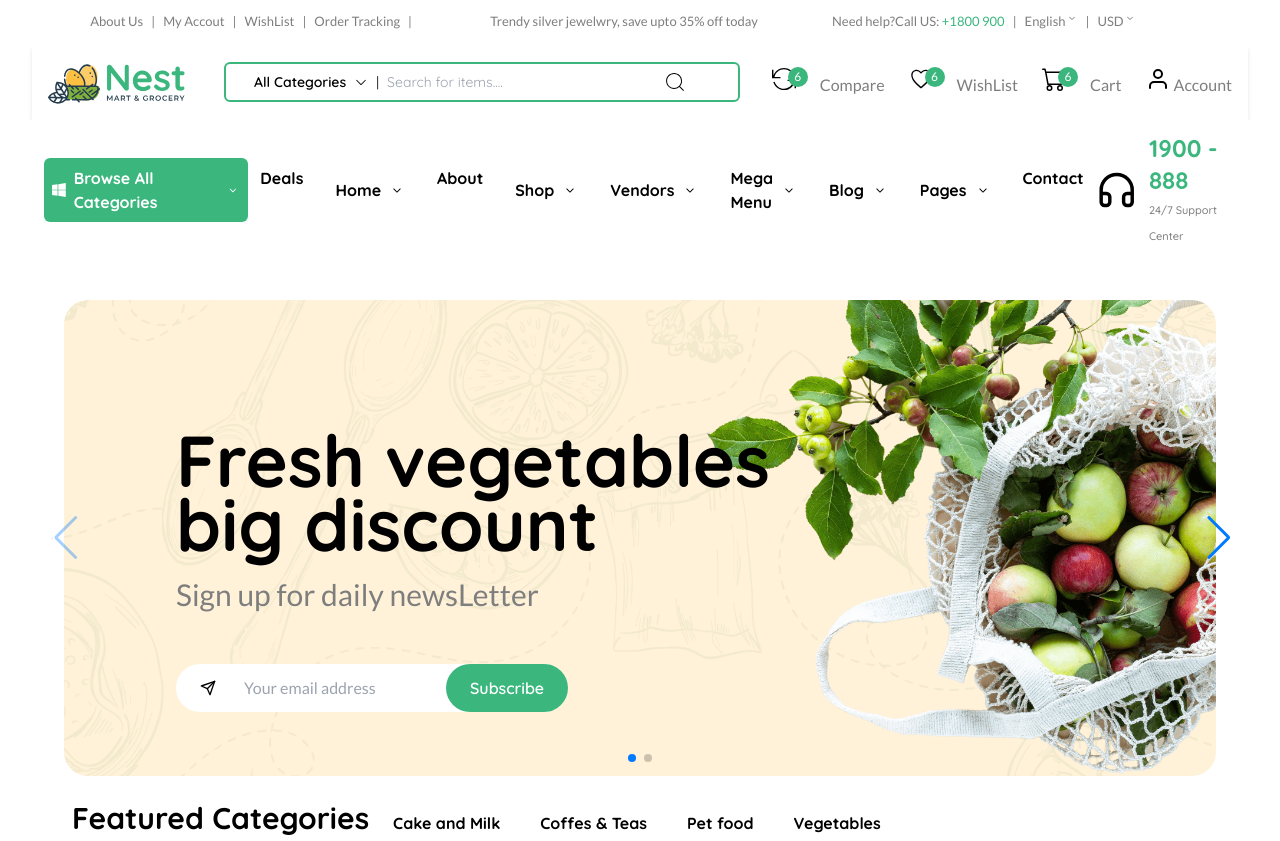
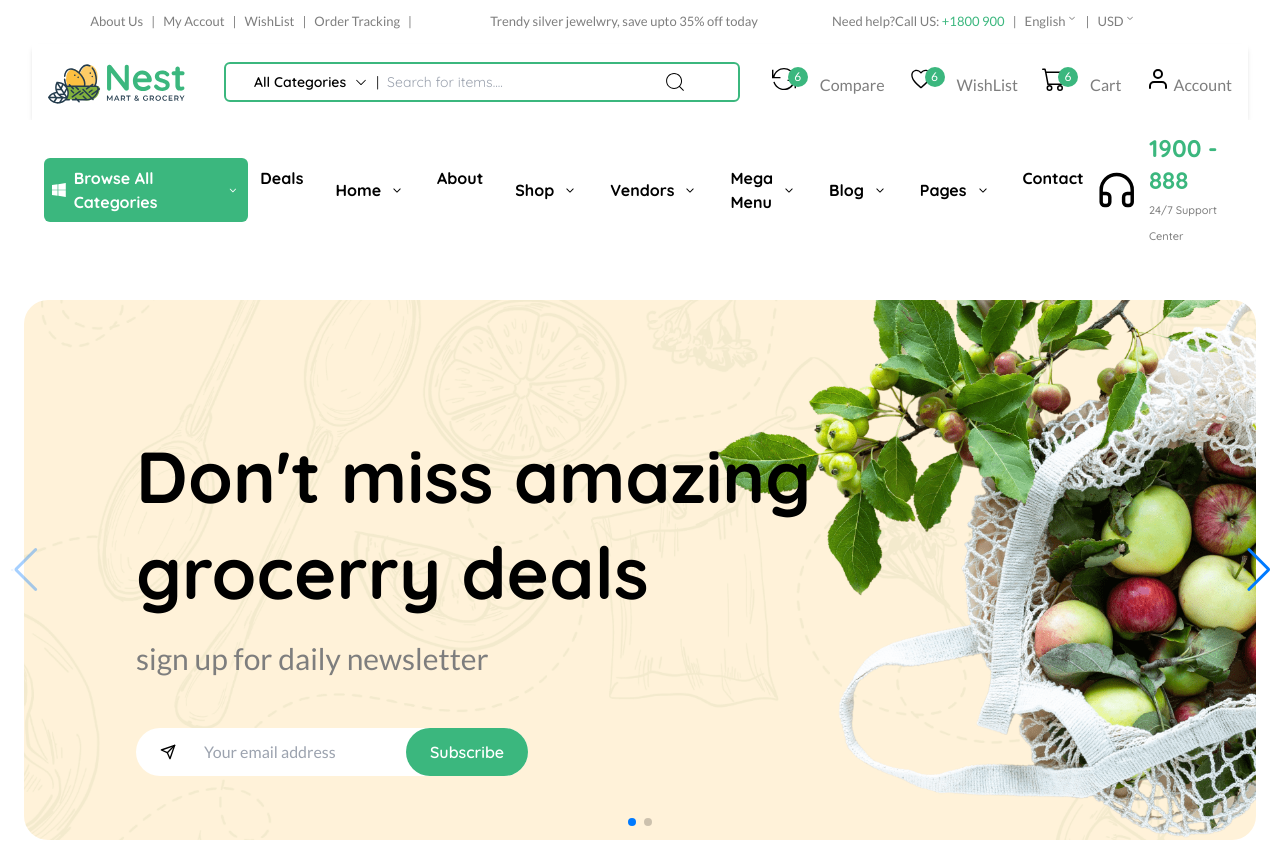
Before and after one commit to Abdul-Hafeez5/E-Commerce-Website-clone, a React (Create React App) app: page / in a window 1280 px wide. Shown: the top 841 px of the page. Built offline with nearby package versions, Linux system fonts and the light colour scheme.

Commit message:
customizing the swiper js styles

```diff
--- a/src/App.js
+++ b/src/App.js
@@ -1,13 +1,13 @@
 import Categories from "./containers/Categories";
-import HeroSec from "./components/HeroSec";
 import Banners from "./containers/Banners";
 import Header from "./containers/Header";
+import HeroSlider from "./components/sliders/HeroSlider";
 
 function App() {
   return (
     <div>
       <Header />
-      <HeroSec />
+      <HeroSlider />
       <Categories />
       <Banners />
     </div>
--- a/src/components/HeroSec.jsx
+++ b/src/components/HeroSec.jsx
@@ -1,38 +1,22 @@
 import React from "react";
-import "swiper/css";
-import "swiper/css/navigation";
-import "swiper/css/pagination";
-// import { FiChevronLeft, FiChevronRight } from "react-icons/fi";
-import { LiaLessThanSolid } from "react-icons/lia";
-import { LiaGreaterThanSolid } from "react-icons/lia";
+import { FiSend } from "react-icons/fi";
 
-import { Swiper, SwiperSlide } from "swiper/react";
-import { Navigation, Pagination } from "swiper/modules";
-import { FiSend } from "react-icons/fi";
-import "./herosec.css";
-const HeroSec = () => {
+const HeroSec = ({ img, heading, subHeading }) => {
   return (
-    <div className="mt-10 lg:px-10">
-      <Swiper
-        navigation={{
-          prevEl: ".swiper-button-prev ",
-          nextEl: ".swiper-button-next",
+    <div className="mx-6">
+      <div
+        className="w-full h-full py-16 rounded-3xl lg:pl-20"
+        style={{
+          backgroundImage: `url('${img}')`,
+          backgroundSize: "cover",
+          backgroundPosition: "center",
         }}
-        modules={[Navigation, Pagination]}
-        className=""
-        pagination={{ clickable: true }}
       >
-        <SwiperSlide>
-          <div className="mx-6">
-            <div className="swiper-button-prev">
-              <LiaLessThanSolid className=" hover:text-gray-700" />
-            </div>
-            <div className="py-16 background-container rounded-3xl lg:pl-20">
-              <h1 className="pt-16 pl-8 text-3xl font-bold xs:text-[46px] xs:leading-[46px] xs:pr-64 sm:leading-[64px] lg:text-[64px] lg:pr-96 xl:text-[72px] font-quickSand ">
-                Fresh vegetables big discount
+        <h1 className="pt-16 pl-8 text-3xl font-bold xs:text-[46px] xs:leading-[46px] xs:pr-64 sm:leading-[64px] lg:text-[64px] lg:leading-[72px] lg:pr-96 xl:text-[72px] xl:leading-[96px] font-quickSand ">
+          {heading}
         </h1>
         <p className="text-base pl-8 font-lato  text-[#7E7E7E] my-2 xs:my-5 xs:text-2xl md:text-3xl">
-                Sign up for daily newsLetter
+          {subHeading}
         </p>
         <div className="inline-flex items-center mt-8 ml-2 bg-white xs:pl-4 xs:ml-8 rounded-3xl">
           <FiSend className="mx-2 sm:mr-4" />
@@ -44,43 +28,8 @@ const HeroSec = () => {
           <button className="bg-[#3bb77e] font-quickSand font-semibold hover:bg-[#47c98c] rounded-3xl py-3 px-2 xs:px-6 text-white">
             Subscribe
           </button>
-                <div className="swiper-button-next">
-                  <LiaGreaterThanSolid className="text-gray-500 cursor-pointer hover:text-gray-700" />
         </div>
       </div>
-            </div>
-          </div>
-        </SwiperSlide>
-        <SwiperSlide>
-          <div className="mx-6">
-            <div className="swiper-button-prev">
-              <LiaLessThanSolid className="w-10 h-10 text-black cursor-pointer hover:text-gray-700" />
-            </div>
-            <div className="py-16 bg-container rounded-3xl lg:pl-20">
-              <h1 className="pt-16 pl-8 text-3xl font-bold xs:text-[46px] xs:leading-[46px] xs:pr-64 sm:leading-[64px] lg:text-[64px] lg:pr-96 xl:text-[72px] font-quickSand ">
-                Fresh vegetables big discount
-              </h1>
-              <p className="text-base pl-8 font-lato  text-[#7E7E7E] my-2 xs:my-5 xs:text-2xl md:text-3xl">
-                Sign up for daily newsLetter
-              </p>
-              <div className="inline-flex items-center mt-8 ml-2 bg-white xs:pl-4 xs:ml-8 rounded-3xl">
-                <FiSend />
-                <input
-                  type="text"
-                  className="mr-2 border-none font-lato text-[#7E7E7E]  xs:p-3 "
-                  placeholder="Your email address"
-                />
-                <button className="bg-[#3bb77e] font-quickSand font-semibold hover:bg-[#47c98c] rounded-3xl py-3 px-2 xs:px-6 text-white">
-                  Subscribe
-                </button>
-                <div className="swiper-button-next">
-                  <LiaGreaterThanSolid className="text-gray-500 cursor-pointer hover:text-gray-700" />
-                </div>
-              </div>
-            </div>
-          </div>
-        </SwiperSlide>
-      </Swiper>
     </div>
   );
 };
--- a/src/components/herosec.css
+++ /dev/null
@@ -1,14 +0,0 @@
-.background-container {
-  background-image: url("../assets/HeroSlider/slider-1.png");
-  background-size: cover;
-  background-position: center;
-  width: 100%;
-  height: 100%;
-}
-.bg-container {
-  background-image: url("../assets/HeroSlider/slider-2.png");
-  background-size: cover;
-  background-position: center;
-  width: 100%;
-  height: 100%;
-}
--- /dev/null
+++ b/src/components/sliders/HeroSlider.jsx
@@ -0,0 +1,52 @@
+import React from "react";
+import "swiper/css";
+import "swiper/css/navigation";
+import "swiper/css/pagination";
+import { Swiper, SwiperSlide } from "swiper/react";
+import { Navigation, Pagination } from "swiper/modules";
+import { LiaLessThanSolid } from "react-icons/lia";
+import { LiaGreaterThanSolid } from "react-icons/lia";
+import { slider_1, slider_2 } from "../../assets/HeroSlider/index";
+import HeroSec from "../HeroSec";
+const HeroSlider = () => {
+  return (
+    <Swiper
+      className="mt-10 lg:px-10"
+      navigation={{
+        prevEl: ".swiper-button-prev ",
+        nextEl: ".swiper-button-next",
+      }}
+      modules={[Navigation, Pagination]}
+      pagination={{ clickable: true }}
+    >
+      <SwiperSlide>
+        <div className=" swiper-button-prev">
+          <LiaLessThanSolid />
+        </div>
+        <HeroSec
+          img={slider_1}
+          heading={"Don't miss amazing grocerry deals"}
+          subHeading={"sign up for daily newsletter"}
+        />
+        <div className="swiper-button-next">
+          <LiaGreaterThanSolid />
+        </div>
+      </SwiperSlide>
+      <SwiperSlide>
+        <div className=" swiper-button-prev">
+          <LiaLessThanSolid />
+        </div>
+        <HeroSec
+          img={slider_2}
+          heading={"Fresh vegetables Big discounts"}
+          subHeading={"Save up to 50% off on your first order"}
+        />
+        <div className="swiper-button-next">
+          <LiaGreaterThanSolid />
+        </div>
+      </SwiperSlide>
+    </Swiper>
+  );
+};
+
+export default HeroSlider;
```
Lines whose indentation alone changed are shown as unchanged.
